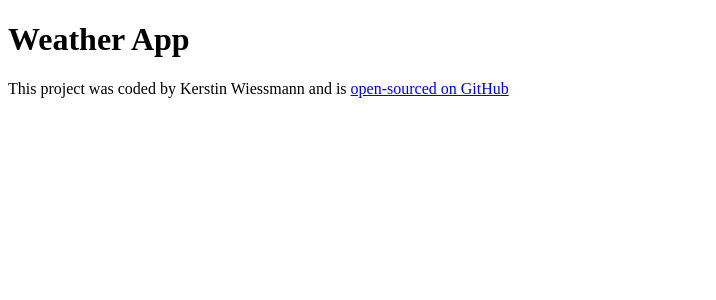
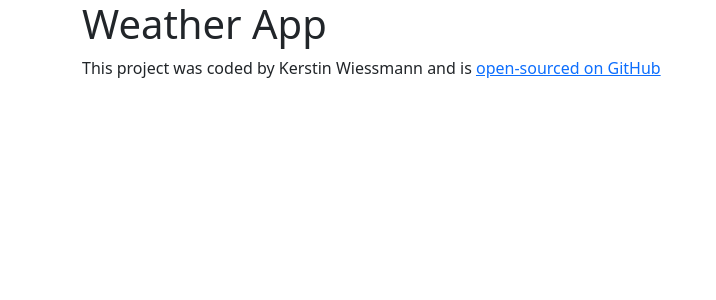
Before and after one commit to KerstinWieseline/react-weather-app, a React (Create React App) app: page / in a window 1280 px wide. Shown: the top 300 px of the page, without its empty margins (0-716 px from the left). Built offline with nearby package versions, Linux system fonts and the light colour scheme.

Commit message:
Added bootstrap

```diff
--- a/package.json
+++ b/package.json
@@ -7,6 +7,7 @@
     "@testing-library/jest-dom": "^6.6.4",
     "@testing-library/react": "^16.3.0",
     "@testing-library/user-event": "^13.5.0",
+    "bootstrap": "^5.3.7",
     "react": "^19.1.1",
     "react-dom": "^19.1.1",
     "react-scripts": "5.0.1",
--- a/src/App.js
+++ b/src/App.js
@@ -5,6 +5,7 @@ import './App.css';
 export default function App() {
   return (
     <div className="App">
+      <div className="container">
         <h1>Weather App</h1>
         <footer>
           This project was coded by Kerstin Wiessmann and is{" "}
@@ -16,5 +17,6 @@ export default function App() {
           </a>
         </footer>
       </div>
+    </div>
   );
 }
--- a/src/index.js
+++ b/src/index.js
@@ -1,6 +1,7 @@
 import React from 'react';
 import ReactDOM from 'react-dom/client';
 import './index.css';
+import 'bootstrap/dist/css/bootstrap.css';
 import App from './App';
 import reportWebVitals from './reportWebVitals';
 
```
Also changed, not shown: 1 other file (tests, documents, lock files or other folders). Lines whose indentation alone changed are shown as unchanged.
